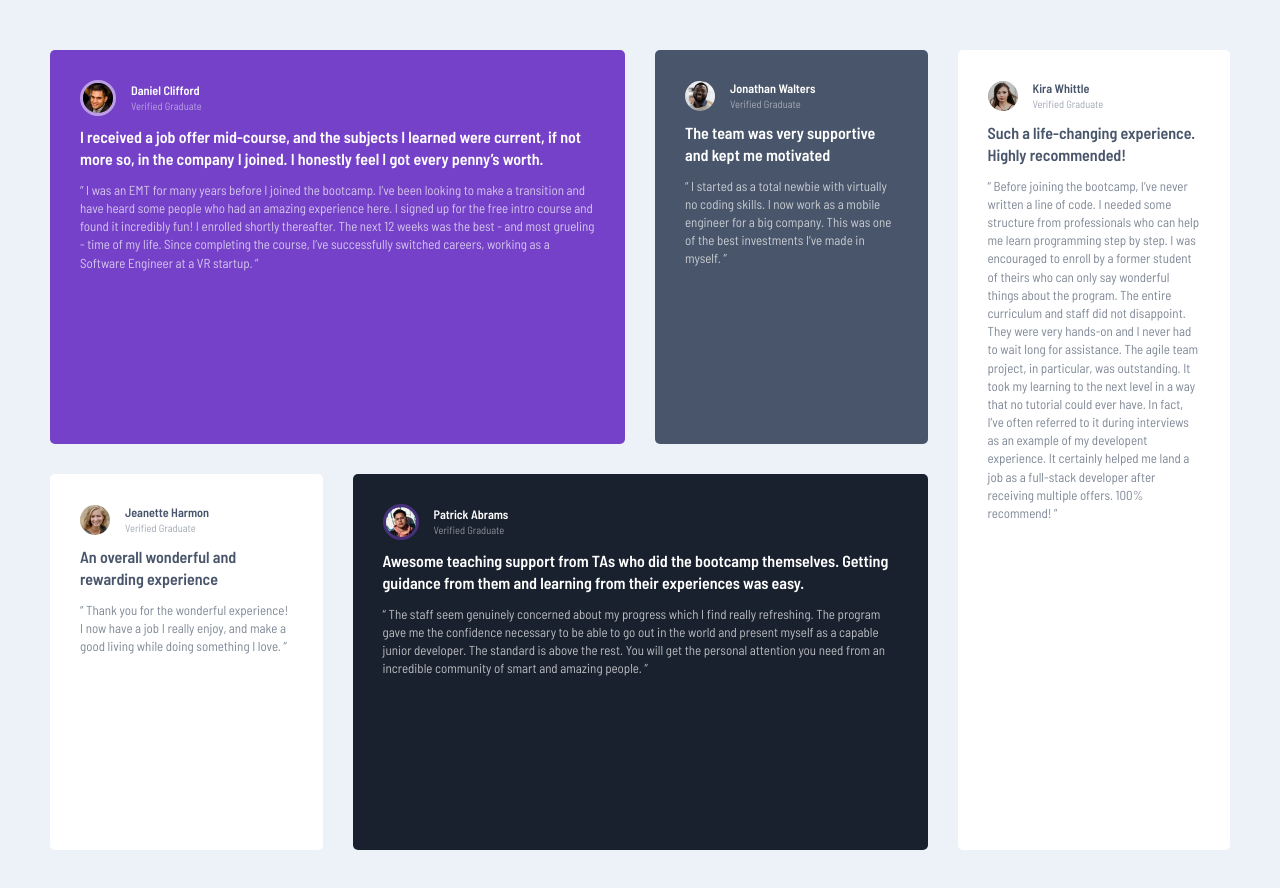
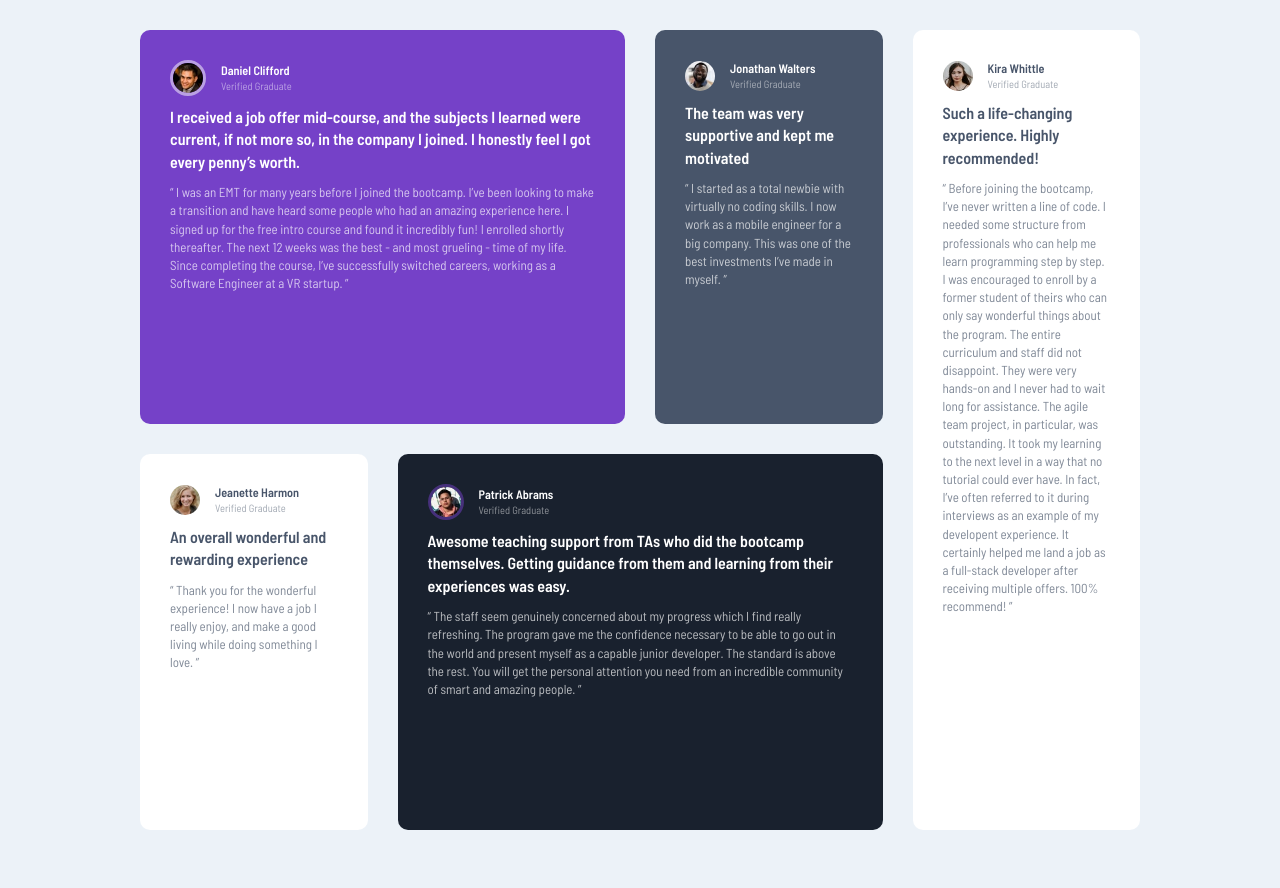
Before and after one commit to RoxySash/Testimonial-Grid-Layout--Responsive, a plain HTML site: page index.html in a window 1280 px wide. After the commit the page ends 860 px from the top, so only its background shows below. Drawn offline with Linux system fonts and the light colour scheme.

Commit message:
Third Commit Fixed the grid layout for desktop along with the profile borders

```diff
--- a/styles.css
+++ b/styles.css
@@ -82,14 +82,13 @@
 
   .container {
 
-    /*  min-width: 300px; maybe not retrict this ill review later */
+     /*  maybe not retrict this ill review later */
 
     min-height: 100vh;
-    padding: 40px;
-    display: grid;
-    justify-content: center;
-    justify-items: center;
-    margin: 0;
+    padding: 30px;
+    display: flex;
+    flex-direction: column;
+    max-width: 1000px;
     grid-gap: 30px;
 
 
@@ -105,7 +104,7 @@
 
 .card__one {
     background-color: var(--primary-color);
-    border-radius: 5px;
+    border-radius: 10px;
     padding: 30px;
     color: var(--fourth-color);
 }
@@ -144,7 +143,7 @@
 
 .card__two {
     background-color: var(--secondary-color);
-    border-radius: 5px;
+    border-radius: 10px;
     padding: 30px;
     color: var(--fourth-color);
 }
@@ -168,7 +167,7 @@
 
 .card__three {
     background-color: var(--fourth-color);
-    border-radius: 5px;
+    border-radius: 10px;
     padding: 30px;
     color: var(--secondary-color);
 
@@ -192,7 +191,7 @@
 
 .card__four {
     background-color: var(--third-color);
-    border-radius: 5px;
+    border-radius: 10px;
     padding: 30px;
     color: var(--fourth-color);
 
@@ -218,7 +217,7 @@
 
 .card__five {
     background-color: var(--fourth-color);
-    border-radius: 5px;
+    border-radius: 10px;
     padding: 30px;
     color: var(--secondary-color);
 }
@@ -242,7 +241,7 @@
 
 /* add grid in media query below */
 
-@media (min-width:720px) {
+@media (min-width:912px) {
 
 
 
@@ -251,13 +250,13 @@
     justify-content: center;
     justify-items: center;
     margin: 0 auto;
-    max-width: 100%;
+
     min-height: 100vh;
-    padding: 50px 50px;
+
     /*grid-template-rows: 50vh auto; */
 
-    /*grid-auto-rows: 300px 280px;*/
-    /*grid-template-rows: repeat(2, 290px);*/
+    /*grid-auto-rows: 310px 300px;*/
+
    grid-auto-rows: minmax(1fr, auto);
 
      grid-template-columns: repeat(4, 1fr);
```
